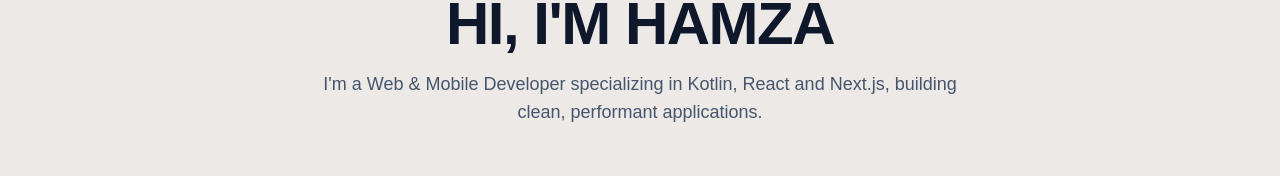
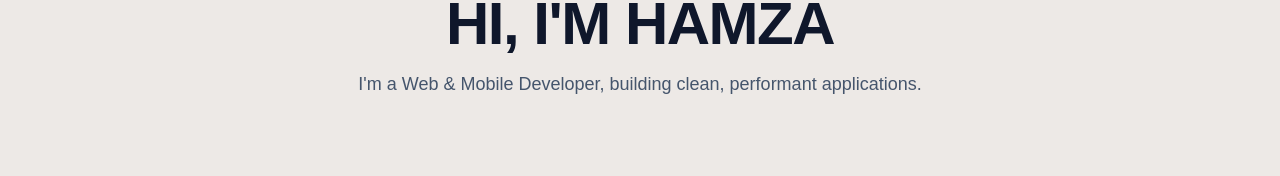
Before and after one commit to ZDEV-XXR/Portfolio, a Next.js app: page / in a window 1280 px wide. Shown: the part 366-542 px from the top of the page. Built offline with nearby package versions, Linux system fonts and the light colour scheme.

Commit message:
customize the hero

```diff
--- a/src/components/Hero.tsx
+++ b/src/components/Hero.tsx
@@ -31,7 +31,7 @@
         transition={{ delay: 0.2 }}
         className="mt-4 text-lg text-slate-600 dark:text-slate-300 max-w-2xl"
       >
-        I'm a Web & Mobile Developer specializing in Kotlin, React and Next.js,
+        I'm a Web & Mobile Developer,
         building clean, performant applications.
       </motion.p>
     </section>
```
